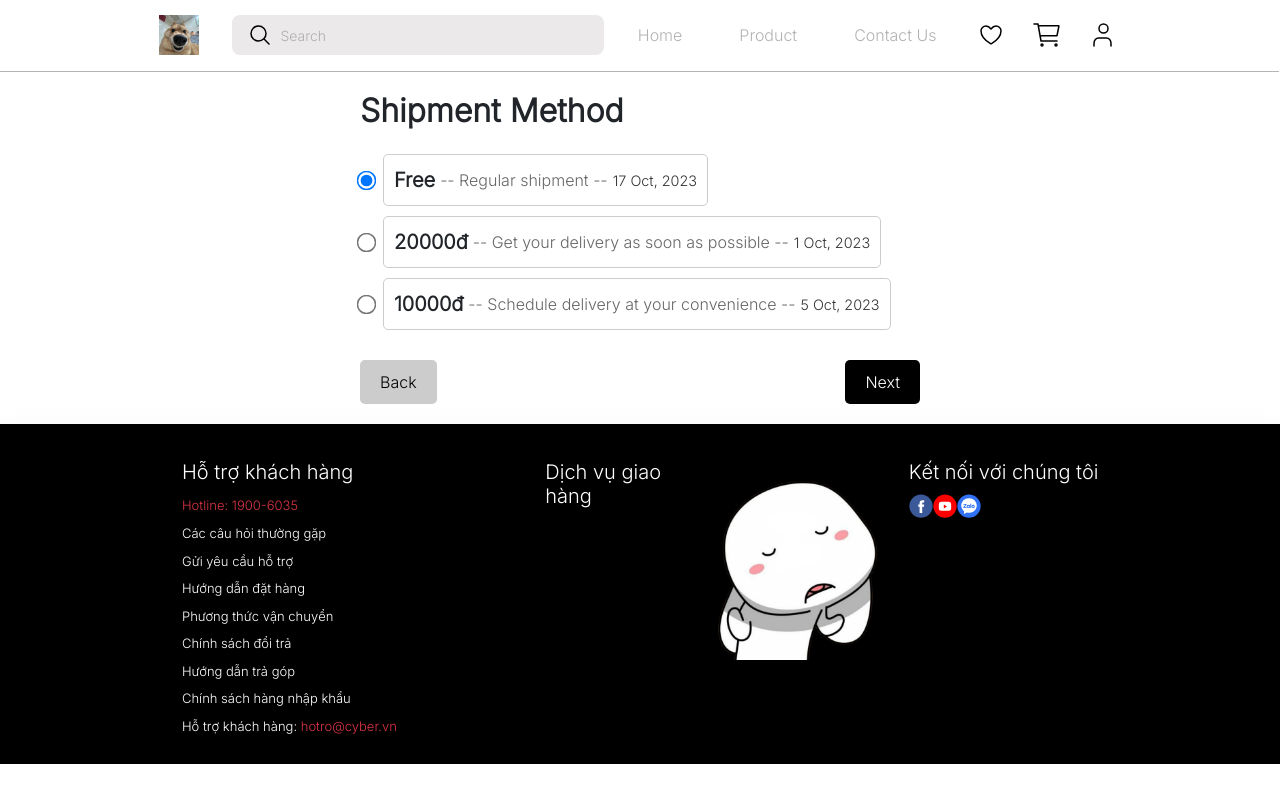
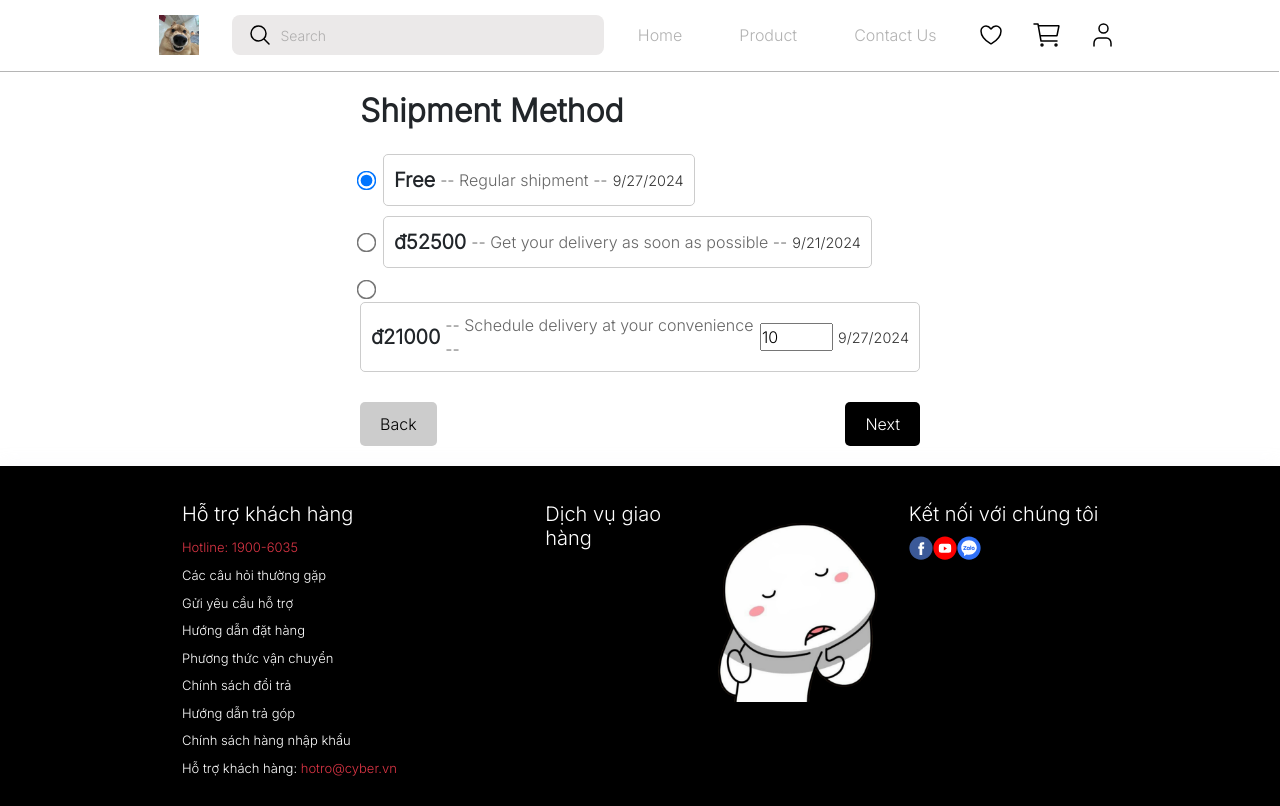
Before and after one commit to DatDangg/final_python, a React (Vite) app in the folder Frontend/python_final/: page /checkout/shipping in a window 1280 px wide. Built offline with nearby package versions, Linux system fonts and the light colour scheme; no server answers; sample sign-in values are in the browser's storage; a web font is replaced by a local one.

Commit message:
update cart

```diff
--- a/Frontend/python_final/src/components/Cart/Step/Step2.jsx
+++ b/Frontend/python_final/src/components/Cart/Step/Step2.jsx
@@ -1,16 +1,93 @@
-import React, { useState } from "react";
+import React, { useState, useEffect } from "react";
 import { useNavigate } from "react-router-dom";
 import "./step2.css";
 
+const distanceInKm = 5; // Giả sử là 5km.
+const baseFee = 20000; // Phí cơ bản cố định.
+const distanceFeePerKm = 5000; // Phí tính theo khoảng cách (5,000 VND/km).
+const expressAdditionalFee = 0.3; // Phí giao nhanh tăng thêm 30%.
+const discountPerDayLate = 0.1; // Giảm 10% mỗi ngày giao chậm hơn 4 ngày.
+const extraPerDayEarly = 0.1; // Tăng 10% mỗi ngày giao sớm hơn 4 ngày.
+
 function Step2() {
   const [selectedOption, setSelectedOption] = useState("free");
+  const [deliveryDays, setDeliveryDays] = useState(10); // Mặc định là 10 ngày cho giao hàng thường.
+  const [freeShippingCost, setFreeShippingCost] = useState(0); // Phí cho giao hàng thường
+  const [expressShippingCost, setExpressShippingCost] = useState(0); // Phí cho giao nhanh
+  const [scheduledShippingCost, setScheduledShippingCost] = useState(0); // Phí cho tùy chọn ngày
   const navigate = useNavigate();
 
+  // Tính phí cho giao hàng thường (free)
+  const calculateFreeShippingCost = () => {
+    setFreeShippingCost(0); // Miễn phí
+  };
+
+  // Tính phí cho giao hàng nhanh (express)
+  const calculateExpressShippingCost = () => {
+    const distanceCost = distanceInKm * distanceFeePerKm;
+    const expressFee = distanceCost * expressAdditionalFee;
+    const totalCost = baseFee + distanceCost + expressFee;
+    setExpressShippingCost(totalCost);
+  };
+
+  // Tính phí cho giao hàng tùy chọn (schedule)
+  const calculateScheduledShippingCost = () => {
+    const distanceCost = distanceInKm * distanceFeePerKm;
+    const expressFee = distanceCost * expressAdditionalFee;
+    let costadjust = baseFee + distanceCost + expressFee;
+
+    let totalCost = 0
+
+    if (deliveryDays === 4) {
+      totalCost = costadjust
+    } else {
+      const additionalDays = deliveryDays - 4;
+      let adjustmentFactor =  Math.round(discountPerDayLate * additionalDays * 10) / 10;;
+      totalCost = costadjust - costadjust * adjustmentFactor;
+    }
+
+    setScheduledShippingCost(totalCost);
+  };
+
+
+  // Chạy tính phí ship khi component khởi tạo
+  useEffect(() => {
+    calculateFreeShippingCost();
+    calculateExpressShippingCost();
+    calculateScheduledShippingCost();
+  }, []); // Chạy một lần khi component được mount
+
+  // Cập nhật phí ship khi người dùng chọn một tùy chọn khác
+  useEffect(() => {
+    if (selectedOption === "free") {
+      calculateFreeShippingCost();
+    } else if (selectedOption === "express") {
+      calculateExpressShippingCost();
+    } else if (selectedOption === "schedule") {
+      calculateScheduledShippingCost();
+    }
+  }, [selectedOption, deliveryDays]); // Chỉ chạy khi tùy chọn hoặc ngày giao hàng thay đổi
+
+  // Hàm điều hướng và lưu phí ship vào localStorage.
   const handleNextStep = () => {
-    const shippingCost =
-      selectedOption === "free" ? 0 : selectedOption === "express" ? 850 : 500;
+    let shippingCost = 0;
+    if (selectedOption === "free") {
+      shippingCost = freeShippingCost;
+    } else if (selectedOption === "express") {
+      shippingCost = expressShippingCost;
+    } else if (selectedOption === "schedule") {
+      shippingCost = scheduledShippingCost;
+    }
+
     localStorage.setItem("selectedShipping", JSON.stringify(shippingCost));
     navigate("/checkout/payment");
+  };
+
+  const getDeliveryDate = (days) => {
+    const today = new Date();
+    const deliveryDate = new Date(today);
+    deliveryDate.setDate(today.getDate() + days);
+    return deliveryDate.toLocaleDateString();
   };
 
   return (
@@ -18,43 +95,52 @@ function Step2() {
       <h2 className="mb-4 fw-bold">Shipment Method</h2>
       <ul className="shipping-options">
         <li>
-          <input className="node "
+          <input
+            className="node"
             type="radio"
             id="free"
             name="shipping"
             value="free"
             checked={selectedOption === "free"}
-            onChange={(e) => setSelectedOption(e.target.value)}
+            onChange={(e) => {
+              setSelectedOption(e.target.value);
+              setDeliveryDays(10); // Mặc định là 10 ngày cho giao hàng thường
+            }}
           />
           <label htmlFor="free">
             <div className="shipping-option">
-              <span className="shipping-title">Free  </span>
-              <span className="shipping-description">-- Regular shipment -- </span>
-              <span className="shipping-date">17 Oct, 2023</span>
+              <span className="shipping-title">Free</span>
+              <span className="shipping-description">-- Regular shipment --</span>
+              <span className="shipping-date">{getDeliveryDate(10)}</span>
             </div>
           </label>
         </li>
         <li>
-          <input className="node"
+          <input
+            className="node"
             type="radio"
             id="express"
             name="shipping"
             value="express"
             checked={selectedOption === "express"}
-            onChange={(e) => setSelectedOption(e.target.value)}
+            onChange={(e) => {
+              setSelectedOption(e.target.value);
+              setDeliveryDays(4); // Giao hàng nhanh trong 4 ngày
+            }}
           />
           <label htmlFor="express">
             <div className="shipping-option">
-              <span className="shipping-title"><></>20000đ</span>
+              <span className="shipping-title">đ{expressShippingCost}</span>
               <span className="shipping-description">
                 -- Get your delivery as soon as possible --
               </span>
-              <span className="shipping-date">1 Oct, 2023</span>
+              <span className="shipping-date">{getDeliveryDate(4)}</span>
             </div>
           </label>
         </li>
         <li>
-          <input className="node"
+          <input
+            className="node"
             type="radio"
             id="schedule"
             name="shipping"
@@ -64,11 +150,18 @@ function Step2() {
           />
           <label htmlFor="schedule">
             <div className="shipping-option">
-              <span className="shipping-title"><></>10000đ</span>
+              <span className="shipping-title">đ{scheduledShippingCost}</span>
               <span className="shipping-description">
-               -- Schedule delivery at your convenience --
+                -- Schedule delivery at your convenience --
               </span>
-              <span className="shipping-date">5 Oct, 2023</span>
+              <input
+                type="number"
+                value={deliveryDays}
+                min="1"
+                max="10"
+                onChange={(e) => setDeliveryDays(Number(e.target.value))}
+              />
+              <span className="shipping-date">{getDeliveryDate(deliveryDays)}</span>
             </div>
           </label>
         </li>
```
